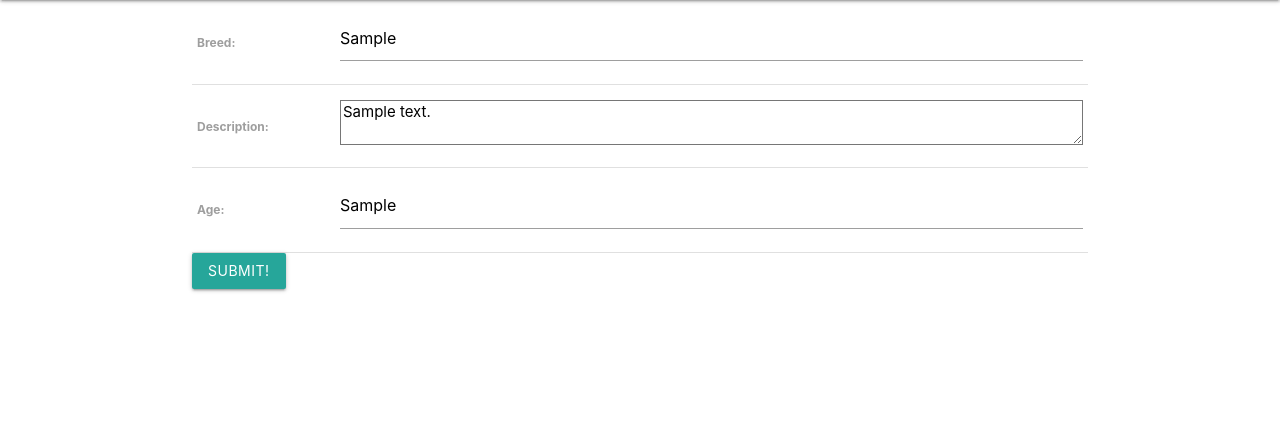
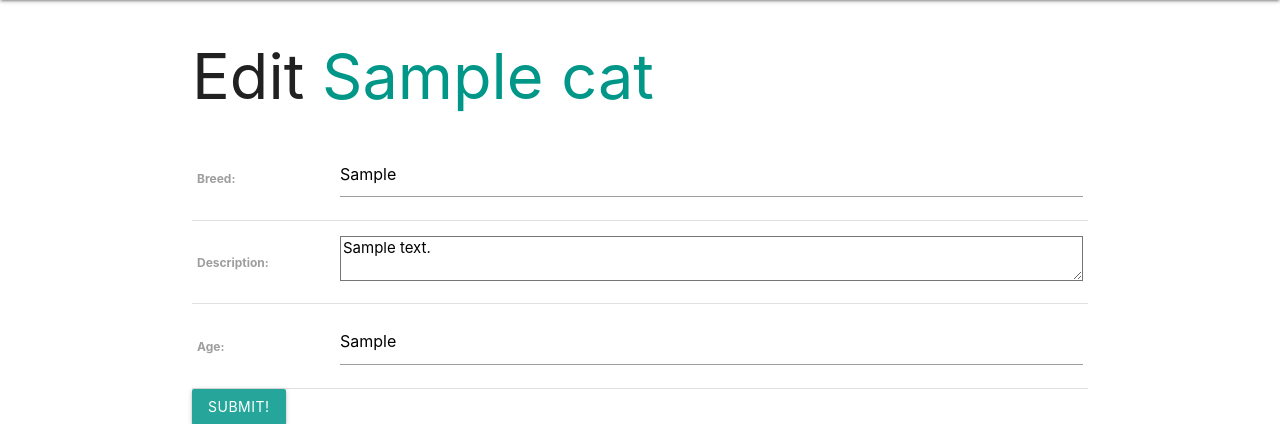
Before and after one commit to anami-sf/cat-collector-models, a Django app: page /cats/1/update/ in a window 1280 px wide. Shown: the part 64-488 px from the top of the page. Run offline with Django 3.2, Linux system fonts and the light colour scheme; tables that the repository leaves empty hold one stand-in row (values such as "Sample post").

```diff
--- a/main_app/templates/main_app/cat_form.html
+++ b/main_app/templates/main_app/cat_form.html
@@ -1,6 +1,11 @@
 {% extends 'base.html' %}
 
 {% block content %}
+    {% if object %}
+    <h1>Edit <span class="teal-text">{{object.name}}</span></h1>
+    {% else %}
+    <h1>Add Cat</h1>
+    {% endif %}
   <!-- Leaving the action empty makes the form post to the same url used to display it -->
   <form action="" method="post">
     <!-- The {% csrf_token %} is a security measure that makes it difficult to perform a cross-site-request-forgery by writing a CSRF (pronounced "see-surf") token that is validated on the server. -->
--- a/main_app/views.py
+++ b/main_app/views.py
@@ -28,6 +28,10 @@ class CatCreate(CreateView):
     model = Cat
     fields = ['name', 'breed', 'description', 'age']
     # fields = '__all__'  same as ^^^
+    # success_url = '/cats/'
+    # line above ^^^ was moved to models instead
+        # def get_absolute_url(self):
+        # return reverse('detail', kwargs={'cat_id': self.id})
 
 
 class CatUpdate(UpdateView):
@@ -40,3 +44,5 @@ class CatUpdate(UpdateView):
 class CatDelete(DeleteView):
     model = Cat
     success_url = '/cats/'
+    # def get_absolute_url(self):
+    # return reverse('detail', kwargs={'cat_id': self.id})
```
Also changed, not shown: main_app/forms.py (added, +8 -0 lines).
